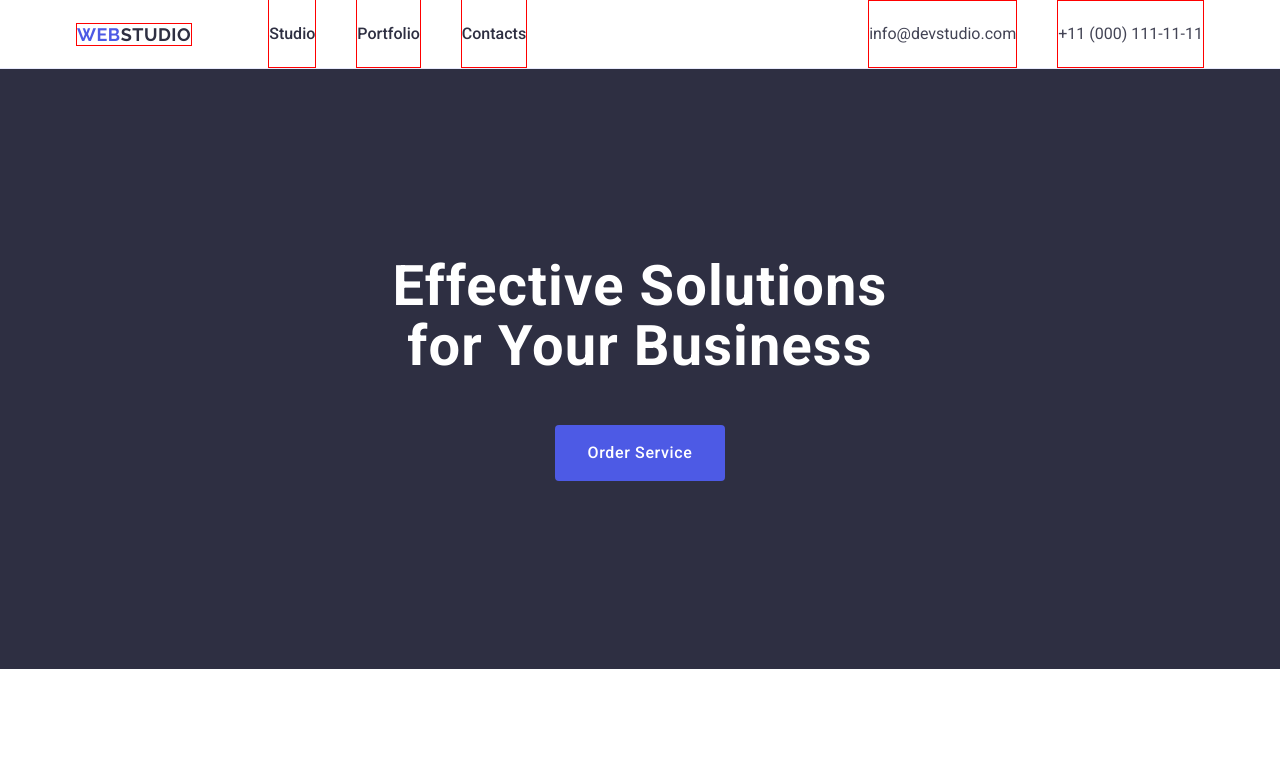
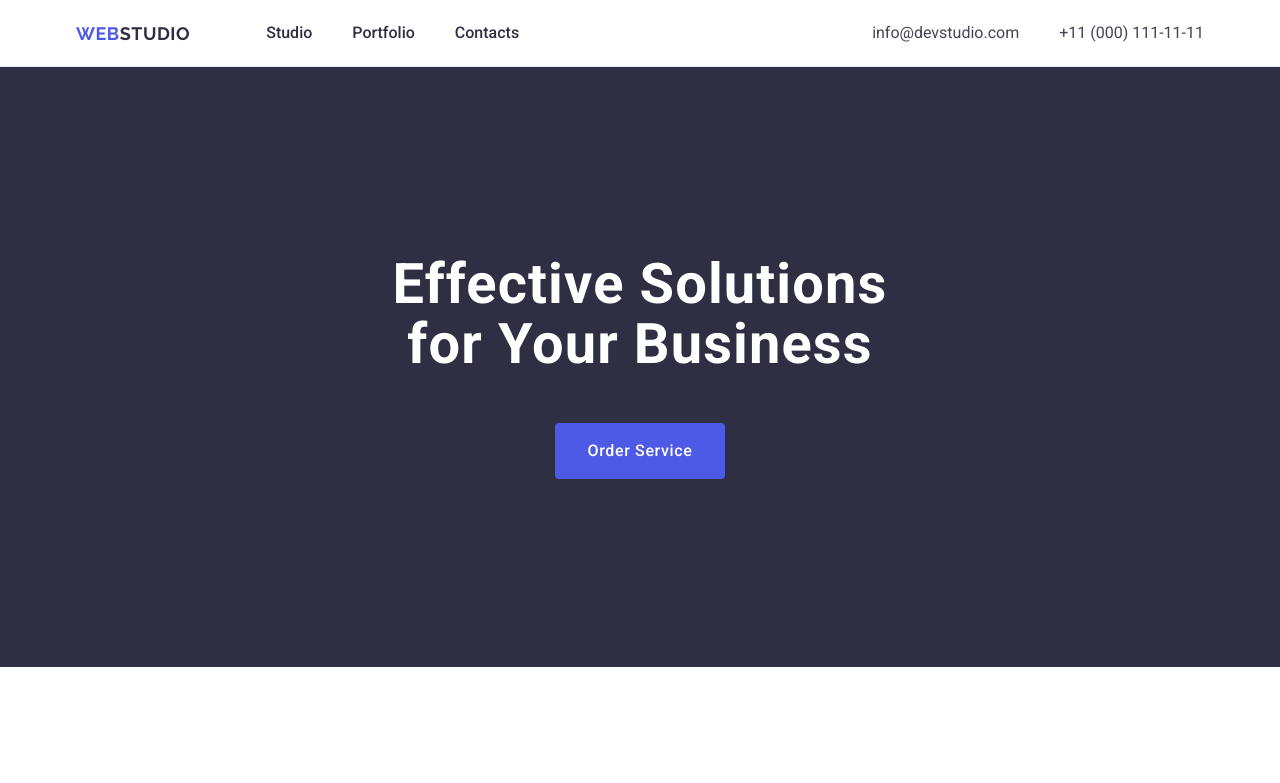
Before and after one commit to Zharovskiy/goit-markup-hw-03, a plain HTML site: page index.html in a window 1280 px wide. Shown: the top 783 px of the page. Drawn offline with nearby package versions, Linux system fonts and the light colour scheme.

Commit message:
20230923.2

```diff
--- a/css/styles.css
+++ b/css/styles.css
@@ -85,7 +85,6 @@ img {
     color: #4D5AE5;
     display: block;
     margin-right: 76px;
-    border: 1px solid red;
 }
 .logo-black {
     color: #2E2F42;
@@ -109,9 +108,9 @@ img {
 .header-menu-link {
     font-weight: 500;
     color: #2E2F42;
+    display: block;
     padding-top: 24px;
     padding-bottom: 24px;
-    border: 1px solid red;
 }
 .header-menu-link:hover,
 .header-menu-link:focus {
@@ -133,7 +132,6 @@ img {
     display: flex;
     padding-top: 24px;
     padding-bottom: 24px;
-    border: 1px solid red;
 }
 .address-link:hover,
 .address-link:focus {
```
